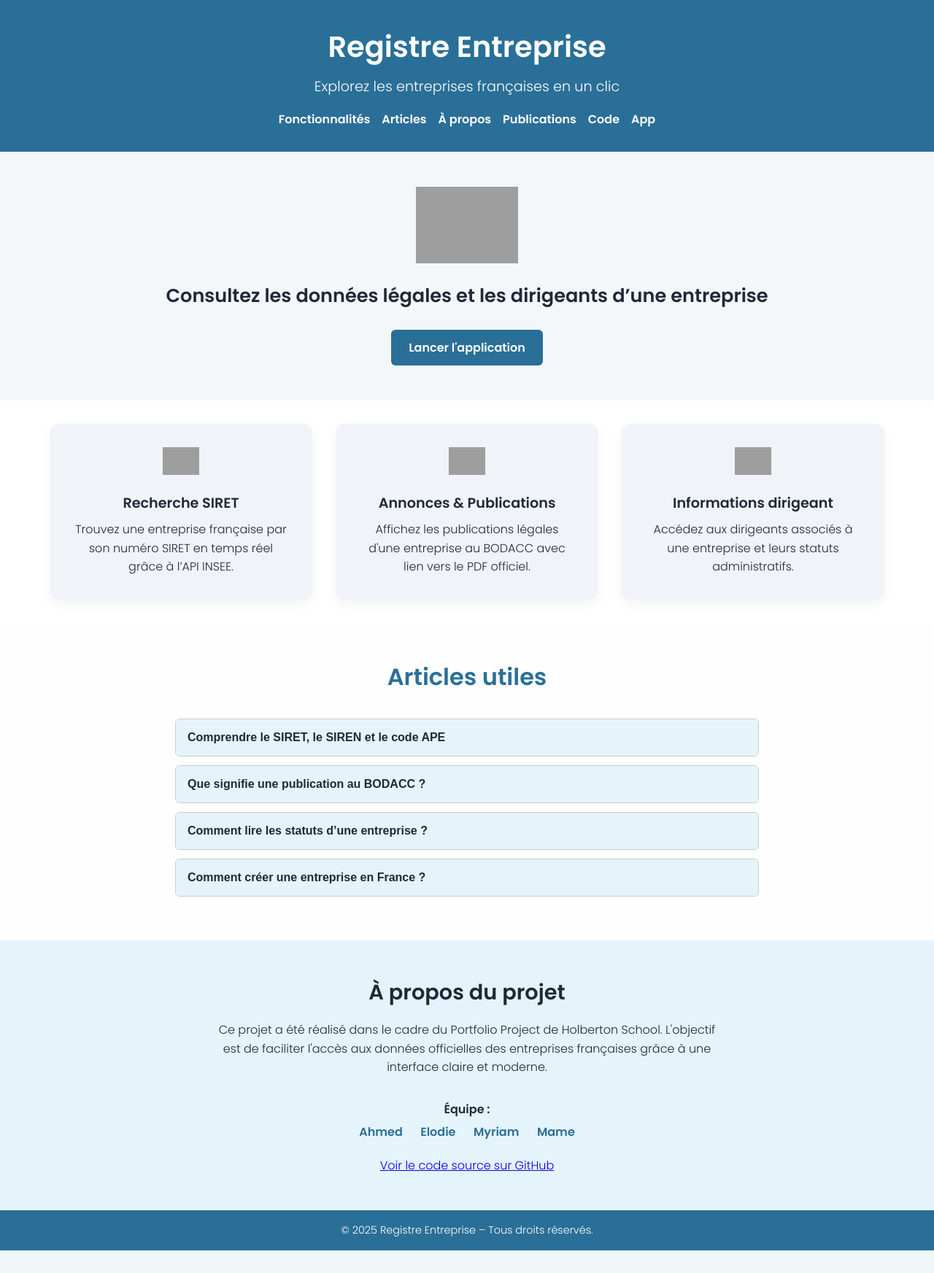
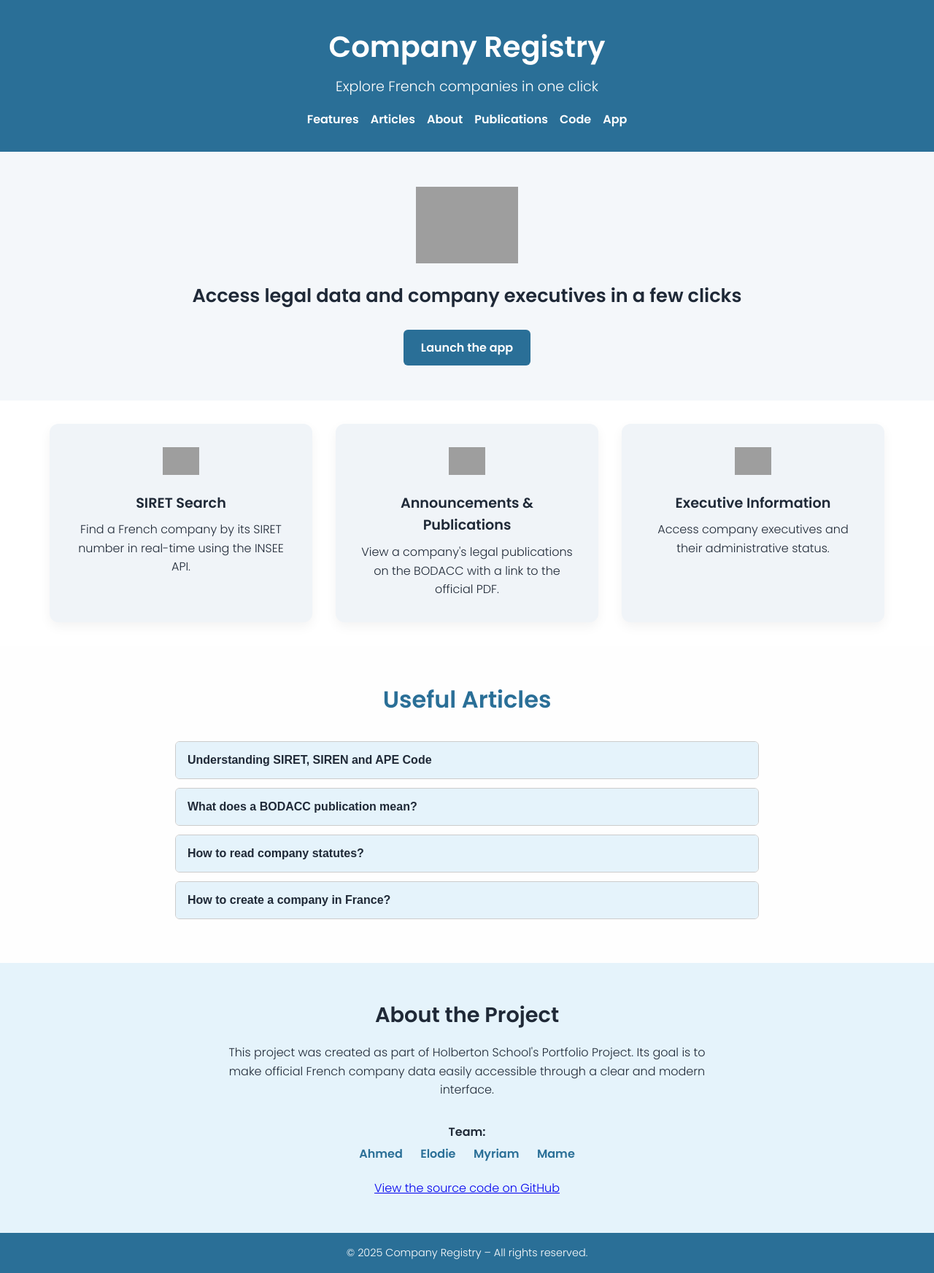
Before and after one commit to hmeyd/Portfolio-Project, a Flask app: template stage_4/templates/landing_page.html in a window 1280 px wide. Shown: the whole page at 73% size. Before the commit the page ends 1714 px from the top, so only its background shows below. Run offline with Flask 3, Linux system fonts and the light colour scheme; the template is opened without the code that fills it, so the values that code supplies are empty; some libraries are stand-ins or nearby versions; grey boxes are pictures that could not be loaded.

Commit message:
handle the landing page

```diff
--- a/stage_4/templates/landing_page.html
+++ b/stage_4/templates/landing_page.html
@@ -1,9 +1,9 @@
 <!DOCTYPE html>
-<html lang="fr">
+<html lang="en">
 <head>
   <meta charset="UTF-8" />
   <meta name="viewport" content="width=device-width, initial-scale=1.0"/>
-  <title>Registre Entreprise – Landing Page</title>
+  <title>Company Registry – Landing Page</title>
   <link rel="icon" href="https://cdn-icons-png.flaticon.com/512/138/138292.png" type="image/png">
   <link href="https://fonts.googleapis.com/css2?family=Poppins:wght@300;600&display=swap" rel="stylesheet">
   <style>
@@ -178,87 +178,87 @@
 </head>
 <body>
   <header>
-    <h1>Registre Entreprise</h1>
-    <p>Explorez les entreprises françaises en un clic</p>
+    <h1>Company Registry</h1>
+    <p>Explore French companies in one click</p>
     <div class="nav">
-      <a href="#features">Fonctionnalités</a>
+      <a href="#features">Features</a>
       <a href="#articles">Articles</a>
-      <a href="#about">À propos</a>
+      <a href="#about">About</a>
       <a href="https://portfolio-project-3-adaz.onrender.com" target="_blank">Publications</a>
       <a href="https://github.com/hmeyd/Portfolio-Project" target="_blank">Code</a>
       <a href="https://portfolio-project-3-adaz.onrender.com" target="_blank">App</a>
     </div>
   </header>
   <section class="intro">
-    <img src="https://cdn-icons-png.flaticon.com/512/138/138292.png" alt="icone entreprise" />
-    <h2>Consultez les données légales et les dirigeants d’une entreprise</h2>
-    <a href="https://portfolio-project-3-adaz.onrender.com" class="btn-primary">Lancer l'application</a>
+    <img src="https://cdn-icons-png.flaticon.com/512/138/138292.png" alt="company icon" />
+    <h2>Access legal data and company executives in a few clicks</h2>
+    <a href="https://portfolio-project-3-adaz.onrender.com" class="btn-primary">Launch the app</a>
   </section>
   <section id="features" class="features">
     <div class="feature-card">
-      <img src="https://cdn-icons-png.flaticon.com/512/545/545705.png" alt="Recherche">
-      <h3>Recherche SIRET</h3>
-      <p>Trouvez une entreprise française par son numéro SIRET en temps réel grâce à l’API INSEE.</p>
+      <img src="https://cdn-icons-png.flaticon.com/512/545/545705.png" alt="Search">
+      <h3>SIRET Search</h3>
+      <p>Find a French company by its SIRET number in real-time using the INSEE API.</p>
     </div>
     <div class="feature-card">
       <img src="https://cdn-icons-png.flaticon.com/512/684/684908.png" alt="BODACC">
-      <h3>Annonces & Publications</h3>
-      <p>Affichez les publications légales d'une entreprise au BODACC avec lien vers le PDF officiel.</p>
+      <h3>Announcements & Publications</h3>
+      <p>View a company's legal publications on the BODACC with a link to the official PDF.</p>
     </div>
     <div class="feature-card">
-      <img src="https://cdn-icons-png.flaticon.com/512/476/476863.png" alt="Dirigeants">
-      <h3>Informations dirigeant</h3>
-      <p>Accédez aux dirigeants associés à une entreprise et leurs statuts administratifs.</p>
+      <img src="https://cdn-icons-png.flaticon.com/512/476/476863.png" alt="Executives">
+      <h3>Executive Information</h3>
+      <p>Access company executives and their administrative status.</p>
     </div>
   </section>
   <section id="articles" class="articles">
-    <h2>Articles utiles</h2>
+    <h2>Useful Articles</h2>
     <div class="accordion">
       <div class="accordion-item">
-        <button class="accordion-title">Comprendre le SIRET, le SIREN et le code APE</button>
+        <button class="accordion-title">Understanding SIRET, SIREN and APE Code</button>
         <div class="accordion-content">
-          <p>Le numéro SIRET identifie chaque établissement. Le SIREN est commun à tous les établissements d’une entreprise. Le code APE reflète l’activité principale.</p>
+          <p>The SIRET number identifies each branch. The SIREN is common to all branches of a company. The APE code reflects the main business activity.</p>
         </div>
       </div>
       <div class="accordion-item">
-        <button class="accordion-title">Que signifie une publication au BODACC ?</button>
+        <button class="accordion-title">What does a BODACC publication mean?</button>
         <div class="accordion-content">
-          <p>Le BODACC publie les annonces légales d’une entreprise : créations, ventes, liquidations judiciaires, etc.</p>
+          <p>The BODACC publishes official announcements of a company: creation, sales, legal liquidations, etc.</p>
         </div>
       </div>
       <div class="accordion-item">
-        <button class="accordion-title">Comment lire les statuts d’une entreprise ?</button>
+        <button class="accordion-title">How to read company statutes?</button>
         <div class="accordion-content">
-          <p>Les statuts définissent l’activité, la répartition du capital, les pouvoirs des dirigeants et les règles internes de l’entreprise.</p>
+          <p>The statutes define the activity, capital distribution, executive powers, and internal rules of the company.</p>
         </div>
       </div>
       <div class="accordion-item">
-        <button class="accordion-title">Comment créer une entreprise en France ?</button>
+        <button class="accordion-title">How to create a company in France?</button>
         <div class="accordion-content">
-          <p>Définir l’activité, choisir une forme juridique, rédiger les statuts, déposer le capital, enregistrer au RCS et publier un avis de constitution.</p>
+          <p>Define the activity, choose a legal form, draft statutes, deposit the capital, register with the RCS, and publish a notice of incorporation.</p>
         </div>
       </div>
     </div>
   </section>
   <section id="about" class="about">
-    <h3>À propos du projet</h3>
+    <h3>About the Project</h3>
     <p>
-      Ce projet a été réalisé dans le cadre du Portfolio Project de Holberton School.
-      L'objectif est de faciliter l'accès aux données officielles des entreprises françaises grâce à une interface claire et moderne.
+      This project was created as part of Holberton School's Portfolio Project.
+      Its goal is to make official French company data easily accessible through a clear and modern interface.
     </p>
     <div class="team">
-      <p><strong>Équipe :</strong></p>
+      <p><strong>Team:</strong></p>
       <a href="https://github.com/hmeyd" target="_blank">Ahmed</a>
       <a href="https://github.com/Elodie-mbaye" target="_blank">Elodie</a>
       <a href="https://github.com/Myri-fid" target="_blank">Myriam</a>
       <a href="https://github.com/Mame-Penda" target="_blank">Mame</a>
     </div>
     <p style="margin-top: 1rem;">
-      <a href="https://github.com/hmeyd/Portfolio-Project" target="_blank">Voir le code source sur GitHub</a>
+      <a href="https://github.com/hmeyd/Portfolio-Project" target="_blank">View the source code on GitHub</a>
     </p>
   </section>
   <footer>
-    &copy; 2025 Registre Entreprise – Tous droits réservés.
+    &copy; 2025 Company Registry – All rights reserved.
   </footer>
   <script>
     const accordions = document.querySelectorAll(".accordion-title");
```
